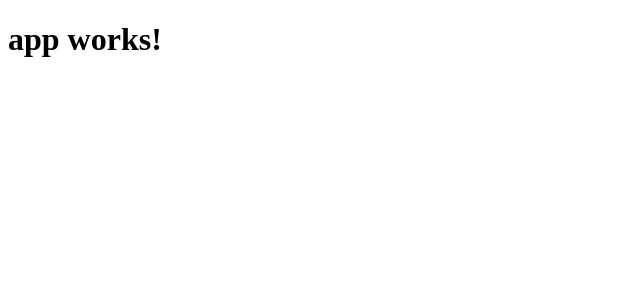
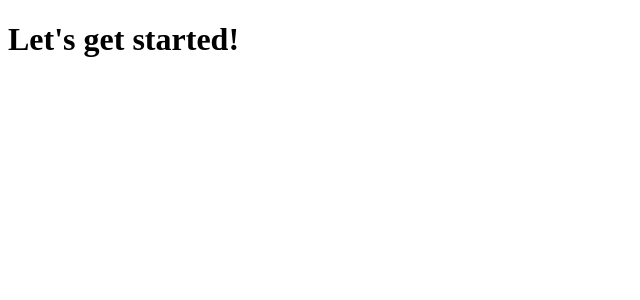
Before and after one commit to kidman90/egghead-angular-start, an Angular app: page / in a window 1280 px wide. Shown: the top 300 px of the page, without its empty margins (0-640 px from the left). Built offline with nearby package versions, Linux system fonts and the light colour scheme.

Commit message:
01 Say "Hello World" to Angular 2

```diff
--- a/src/app/app.component.ts
+++ b/src/app/app.component.ts
@@ -6,5 +6,5 @@ import { Component } from '@angular/core';
   styleUrls: ['./app.component.css']
 })
 export class AppComponent {
-  title = 'app works!';
+  title = `Let's get started!`;
 }
```
Also changed, not shown: 1 other file (tests, documents, lock files or other folders).
